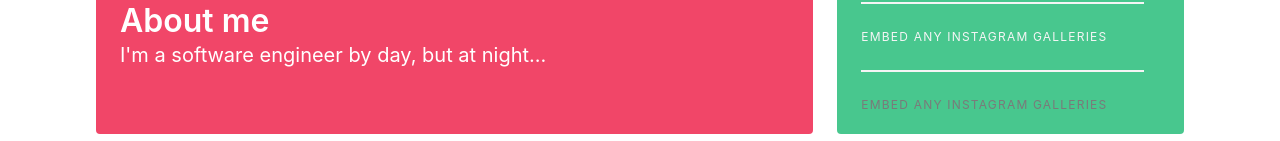
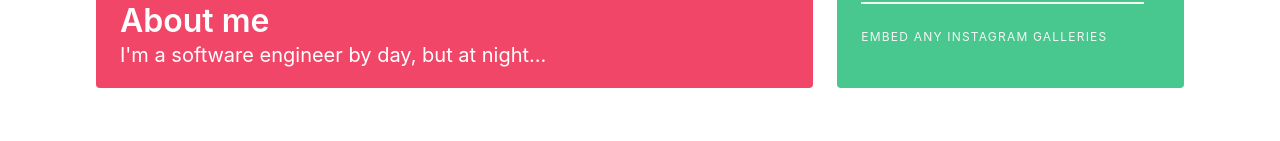
Before and after one commit to eli1797/Learning_Vue, a Vue app in the folder blog/: page / in a window 1280 px wide. Shown: the part 811-952 px from the top of the page. Built offline with nearby package versions, Linux system fonts and the light colour scheme.

Commit message:
removing a "favorite" placeholder to create more even tiles

```diff
--- a/blog/src/views/Home.vue
+++ b/blog/src/views/Home.vue
@@ -65,8 +65,6 @@
                 <p class="menu-label">Embed Any Twitter Timelines</p>
                 <hr>
                 <p class="menu-label has-text-light">Embed any Instagram Galleries</p>
-                <hr>
-                <p class="menu-label">Embed any Instagram Galleries</p>
               </div>
             </div>
           </article>
```
